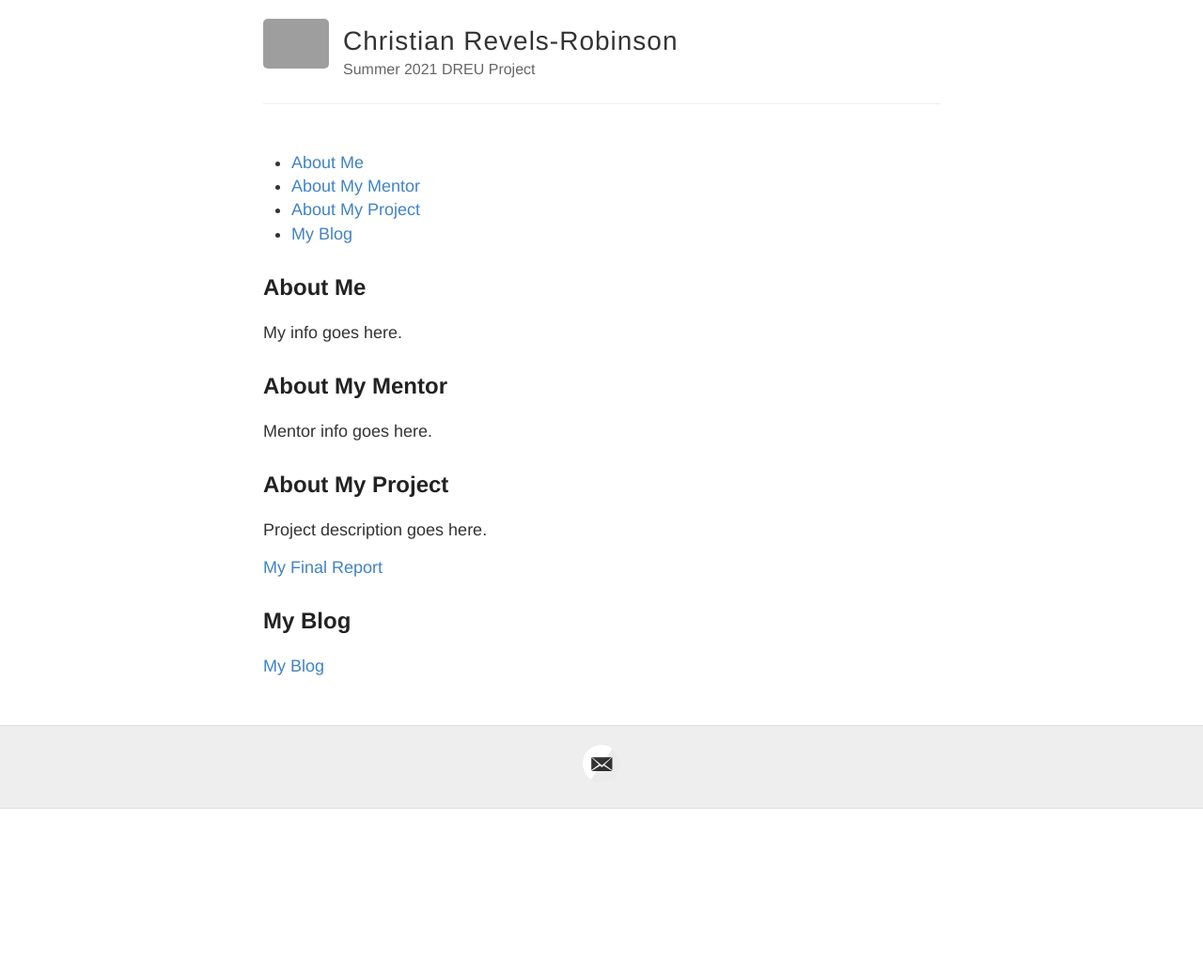
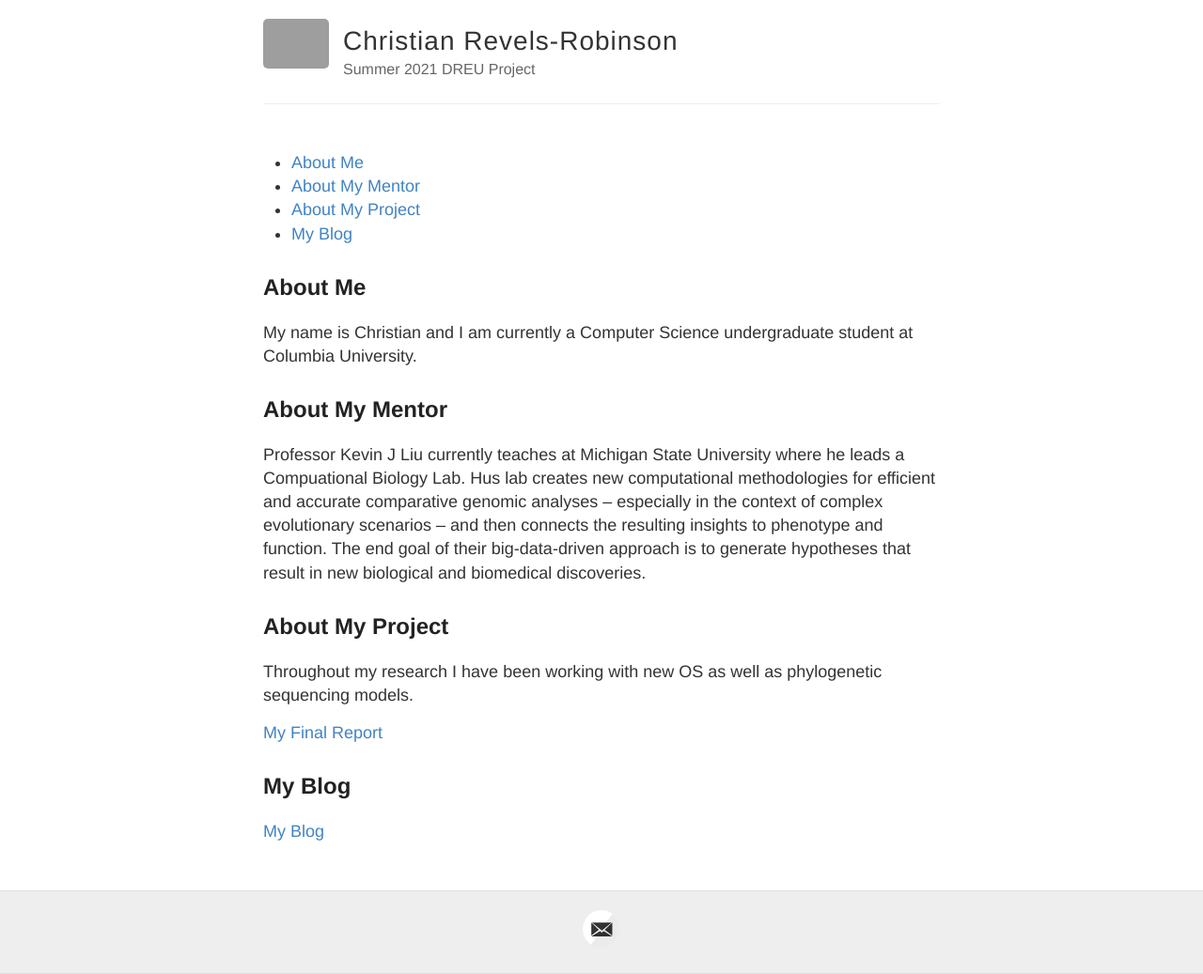
Before and after one commit to crevrobs21/crevrob21.github.io, a Jekyll site: the page built from index.md, in a window 1280 px wide. Shown: the whole page at 94% size. Built offline with Jekyll 4.4.1, drawn with Linux system fonts in a browser that asks for light colours; before the commit the page ends 900 px from its top, so only the background shows below that; grey boxes are pictures that could not be loaded.

Commit message:
Update index.md

```diff
--- a/index.md
+++ b/index.md
@@ -8,15 +8,15 @@ title: Summer 2020 DREU Project Site
 
 ## About Me
 
-My info goes here.
+My name is Christian and I am currently a Computer Science undergraduate student at Columbia University.
 
 ## About My Mentor
 
-Mentor info goes here.
+Professor Kevin J Liu currently teaches at Michigan State University where he leads a Compuational Biology Lab. Hus lab creates new computational methodologies for efficient and accurate comparative genomic analyses – especially in the context of complex evolutionary scenarios – and then connects the resulting insights to phenotype and function. The end goal of their big-data-driven approach is to generate hypotheses that result in new biological and biomedical discoveries.
 
 ## About My Project
 
-Project description goes here.
+Throughout my research I have been working with new OS as well as phylogenetic sequencing models.
 
 [My Final Report](files/finalreport.pdf)
 
```
